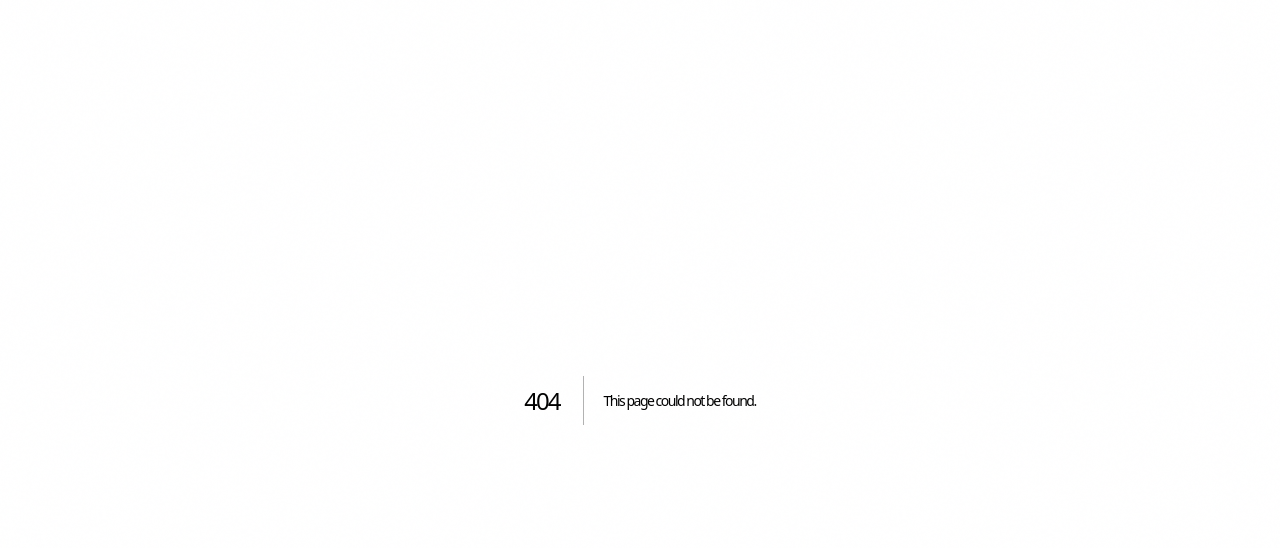
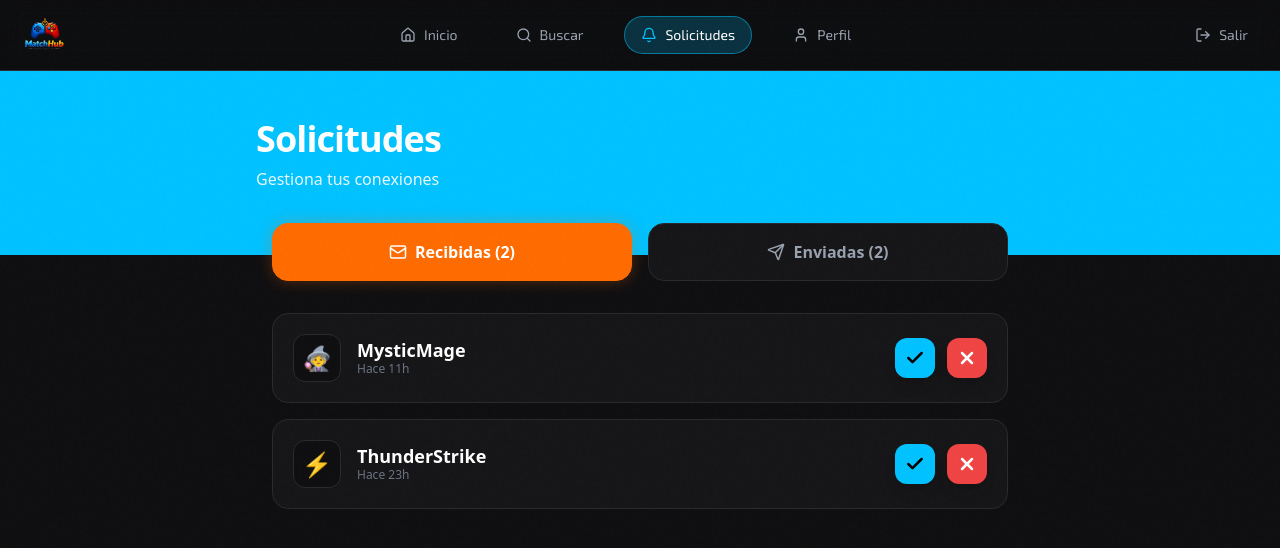
Before and after one commit to Silverz34/MatchHub_Frontend, a Next.js app: page /solicitudes in a window 1280 px wide. Before the commit this address had no page. Shown: the top 548 px of the page. Built offline with nearby package versions, Linux system fonts and the light colour scheme.

Commit message:
seagrega la vista de solicitudes con un hook del momento y tambien una lista de datos falsos por el momento

```diff
--- a/src/app/(dashboard)/inicio/page.tsx
+++ b/src/app/(dashboard)/inicio/page.tsx
@@ -22,21 +22,20 @@ export default function InicioPage() {
     <div className="min-h-screen bg-[#0F0F11] text-white p-6 md:p-10">
 
       {/* Header de Bienvenida */}
-      <header className="flex justify-between items-end mb-10 pt-10">
-            <div>
+      <header className="flex justify-between items-end pt-10">
+          <div>
             <h1 className="text-4xl font-black tracking-tight mb-2">
-                Hola, { displayName || "ProGamer"}
+              Hola, { displayName || "ProGamer"}
             </h1>
-            <p className="text-gray-400">Estos jugadores podrían ser tu próximo squad</p>
-            </div>
-            <button className="bg-[#00C2FF] hover:bg-[#00A3D9] text-black font-bold py-2.5 px-6 rounded-full text-sm transition-all shadow-[0_0_20px_rgba(0,194,224,0.3)]">
-            Buscar más
-            </button>
+            <p className="text-white">Estos jugadores podrían ser tu próximo squad</p>
+          </div>
       </header>
 
       {/* Sección de Estadísticas Rápidas */}
       <section className="grid grid-cols-1 lg:grid-cols-2 gap-6 mb-12">
-            <div className="bg-[#161618] border-2 border-[#00C2FF] rounded-3xl p-8 relative overflow-hidden group flex flex-col justify-between h-full shadow-[0_0_15px_rgba(0,194,224,0.15)]">
+            <div className="bg-[#161618] border-2 border-[#00C2FF]
+            rounded-3xl p-8 relative overflow-hidden group flex flex-col justify-between
+            h-full shadow-[0_0_15px_rgba(0,194,224,0.15)]">
                 <div className="relative z-10">
                 <h2 className="text-7xl font-black text-[#00C2FF] mb-2 tracking-tighter">6</h2>
                 <h3 className="text-xl font-bold mb-1">Nuevas conexiones</h3>
@@ -81,7 +80,7 @@ export default function InicioPage() {
         </section>
 
       {/* Título de la Cuadrícula */}
-      <div className="mb-8">
+      <div className="mb-4">
         <h2 className="text-2xl font-bold inline-block border-b-4 border-[#FF6B00] pb-2">
           Jugadores destacados
         </h2>
--- a/src/app/(dashboard)/perfil/page.tsx
+++ b/src/app/(dashboard)/perfil/page.tsx
@@ -176,7 +176,8 @@ export default function PerfilPage() {
 
             <button
               type="submit" disabled={isSaving}
-              className="bg-linear-to-r from-[#00C2FF] to-[#FF6B00] hover:opacity-90 disabled:opacity-50 text-white font-bold py-3 px-8 rounded-xl transition-all shadow-lg flex items-center gap-2"
+              className="bg-[#FF6B00] text-white shadow-[0_0_15px_rgba(255,107,0,0.3)] border border-[#FF6B00]
+              hover:opacity-90 disabled:opacity-50 font-bold py-3 px-8 rounded-xl transition-all flex items-center gap-2"
             >
               {isSaving ? <Loader2 className="animate-spin" size={20} /> : <Save size={20} />}
               {isSaving ? "Guardando..." : "Guardar Cambios"}
--- /dev/null
+++ b/src/app/(dashboard)/solicitudes/page.tsx
@@ -0,0 +1,80 @@
+"use client";
+
+import { Mail, Send, Loader2 } from "lucide-react";
+import RequestCard from "@/components/requestCard";
+import { useRequests } from "@/hook/useRequest";
+
+export default function SolicitudesPage() {
+  const {
+    activeTab, setActiveTab,
+    displayedRequests,
+    receivedCount, sentCount,
+    isLoading,
+    handleAccept, handleReject
+  } = useRequests();
+
+  return (
+    <div className="min-h-screen bg-[#0F0F11] text-white font-sans pb-12">
+      <div className="bg-[#00C2FF] pt-12 pb-16 px-8">
+        <div className="max-w-3xl mx-auto">
+          <h1 className="text-4xl font-black text-white mb-2 tracking-tight">Solicitudes</h1>
+          <p className="text-white/90 font-medium">Gestiona tus conexiones</p>
+        </div>
+      </div>
+
+      <div className="max-w-3xl mx-auto -mt-8 px-4">
+
+        <div className="flex gap-4 mb-8">
+
+          <button
+            onClick={() => setActiveTab('received')}
+            className={`flex-1 py-4 rounded-2xl flex items-center justify-center gap-2 font-bold transition-all duration-300 ${
+              activeTab === 'received'
+                ? 'bg-[#FF6B00] text-white shadow-[0_0_15px_rgba(255,107,0,0.3)] border border-[#FF6B00]'
+                : 'bg-[#161618] border border-[#2A2A2D] text-gray-400 hover:text-white hover:border-gray-500'
+            }`}
+          >
+            <Mail size={18} />
+            Recibidas ({receivedCount})
+          </button>
+
+          <button
+            onClick={() => setActiveTab('sent')}
+            className={`flex-1 py-4 rounded-2xl flex items-center justify-center gap-2 font-bold transition-all duration-300 ${
+              activeTab === 'sent'
+                ? 'bg-[#FF6B00] text-white shadow-[0_0_15px_rgba(255,107,0,0.3)] border border-[#FF6B00]'
+                : 'bg-[#161618] border border-[#2A2A2D] text-gray-400 hover:text-white hover:border-gray-500'
+            }`}
+          >
+            <Send size={18} />
+            Enviadas ({sentCount})
+          </button>
+
+        </div>
+
+        {isLoading ? (
+          <div className="flex justify-center py-20">
+            <Loader2 className="animate-spin text-[#00C2FF]" size={40} />
+          </div>
+        ) : displayedRequests.length === 0 ? (
+          <div className="text-center py-20 bg-[#161618] border border-[#2A2A2D] rounded-3xl">
+            <p className="text-gray-500">No tienes solicitudes en esta bandeja.</p>
+          </div>
+        ) : (
+          <div className="flex flex-col gap-4">
+            {displayedRequests.map((request) => (
+              <RequestCard
+                key={request.id}
+                request={request}
+                activeTab={activeTab}
+                onAccept={handleAccept}
+                onReject={handleReject}
+              />
+            ))}
+          </div>
+        )}
+
+      </div>
+    </div>
+  );
+}
--- /dev/null
+++ b/src/components/requestCard.tsx
@@ -0,0 +1,50 @@
+
+import { Check, X } from 'lucide-react';
+import { ConnectionRequest } from '@/utils/conectionRandom';
+
+interface RequestCardProps {
+  request: ConnectionRequest;
+  activeTab: 'received' | 'sent';
+  onAccept: (id: string) => void;
+  onReject: (id: string) => void;
+}
+
+export default function RequestCard({ request, activeTab, onAccept, onReject }: RequestCardProps) {
+  return (
+    <div className="bg-[#161618] border border-[#2A2A2D] rounded-2xl p-5 flex items-center justify-between transition-all hover:border-gray-600">
+
+      {/* Info del Jugador */}
+      <div className="flex items-center gap-4">
+        <div className="text-2xl w-12 h-12 bg-[#0F0F11] rounded-xl flex items-center justify-center border border-[#2A2A2D]">
+          {request.user.avatar}
+        </div>
+        <div>
+          <h3 className="font-bold text-lg leading-tight">{request.user.name}</h3>
+          <p className="text-xs text-gray-500">{request.timeAgo}</p>
+        </div>
+      </div>
+
+      {activeTab === 'received' ? (
+        <div className="flex gap-3">
+          <button
+            onClick={() => onAccept(request.id)}
+            className="w-10 h-10 rounded-xl bg-[#00C2FF] hover:bg-[#00A3D9] text-black flex items-center justify-center transition-colors shadow-lg"
+          >
+            <Check size={20} strokeWidth={3} />
+          </button>
+          <button
+            onClick={() => onReject(request.id)}
+            className="w-10 h-10 rounded-xl bg-[#ef4444] hover:bg-[#dc2626] text-white flex items-center justify-center transition-colors shadow-lg"
+          >
+            <X size={20} strokeWidth={3} />
+          </button>
+        </div>
+      ) : (
+        <div className="px-4 py-2 bg-[#0F0F11] border border-[#2A2A2D] rounded-lg text-xs font-bold text-gray-400">
+          Pendiente
+        </div>
+      )}
+
+    </div>
+  );
+}
--- a/src/components/togleFilter.tsx
+++ b/src/components/togleFilter.tsx
@@ -1,4 +1,4 @@
-import React, { useState, useRef, useEffect } from 'react';
+import { useState, useRef, useEffect } from 'react';
 import { SlidersHorizontal, X, Loader2 } from 'lucide-react';
 import { PREFERENCES_LIST } from '@/hook/useProfile';
 import { DAYS_LIST } from '@/hook/useProfile';
--- /dev/null
+++ b/src/hook/useRequest.ts
@@ -0,0 +1,49 @@
+// src/hooks/useRequests.ts
+import { useState, useEffect } from "react";
+import { ConnectionService, ConnectionRequest } from "@/utils/conectionRandom";
+
+export function useRequests() {
+  const [activeTab, setActiveTab] = useState<'received' | 'sent'>('received');
+  const [requests, setRequests] = useState<ConnectionRequest[]>([]);
+  const [isLoading, setIsLoading] = useState(true);
+
+  useEffect(() => {
+    async function loadRequests() {
+      setIsLoading(true);
+      try {
+        const data = await ConnectionService.getRequests();
+        setRequests(data);
+      } finally {
+        setIsLoading(false);
+      }
+    }
+    loadRequests();
+  }, []);
+
+  // Filtramos la lista dependiendo de la pestaña activa
+  const displayedRequests = requests.filter(req => req.type === activeTab);
+
+  // Contadores para las pestañas
+  const receivedCount = requests.filter(r => r.type === 'received').length;
+  const sentCount = requests.filter(r => r.type === 'sent').length;
+
+  const handleAccept = async (id: string) => {
+    await ConnectionService.acceptRequest(id);
+    // Removemos la solicitud de la vista
+    setRequests(prev => prev.filter(req => req.id !== id));
+  };
+
+  const handleReject = async (id: string) => {
+    await ConnectionService.rejectRequest(id);
+    // Removemos la solicitud de la vista
+    setRequests(prev => prev.filter(req => req.id !== id));
+  };
+
+  return {
+    activeTab, setActiveTab,
+    displayedRequests,
+    receivedCount, sentCount,
+    isLoading,
+    handleAccept, handleReject
+  };
+}
--- a/src/hook/usehome.ts
+++ b/src/hook/usehome.ts
@@ -1,4 +1,4 @@
-// src/hooks/useHome.ts
+
 import { useState, useEffect } from "react";
 import { MatchService } from "@/utils/datosRandom";
 import { Players } from "@/interfaces/player";
--- /dev/null
+++ b/src/utils/conectionRandom.ts
@@ -0,0 +1,53 @@
+
+export interface ConnectionRequest {
+  id: string;
+  user: {
+    name: string;
+    avatar: string;
+  };
+  timeAgo: string;
+  type: 'received' | 'sent';
+}
+
+export const ConnectionService = {
+  getRequests: async (): Promise<ConnectionRequest[]> => {
+    // Simulamos la respuesta de tu backend
+    return [
+      {
+        id: "req_1",
+        user: { name: "MysticMage", avatar: "🧙‍♀️" },
+        timeAgo: "Hace 11h",
+        type: "received"
+      },
+      {
+        id: "req_2",
+        user: { name: "ThunderStrike", avatar: "⚡" },
+        timeAgo: "Hace 23h",
+        type: "received"
+      },
+      {
+        id: "req_3",
+        user: { name: "ShadowNinja", avatar: "🥷" },
+        timeAgo: "Hace 1d",
+        type: "sent"
+      },
+      {
+        id: "req_4",
+        user: { name: "IceQueen", avatar: "❄️" },
+        timeAgo: "Hace 2d",
+        type: "sent"
+      }
+    ];
+  },
+
+  // Simulamos las acciones en la base de datos
+  acceptRequest: async (id: string) => {
+    console.log(`Solicitud ${id} aceptada.`);
+    return true;
+  },
+
+  rejectRequest: async (id: string) => {
+    console.log(`Solicitud ${id} rechazada.`);
+    return true;
+  }
+};
```
